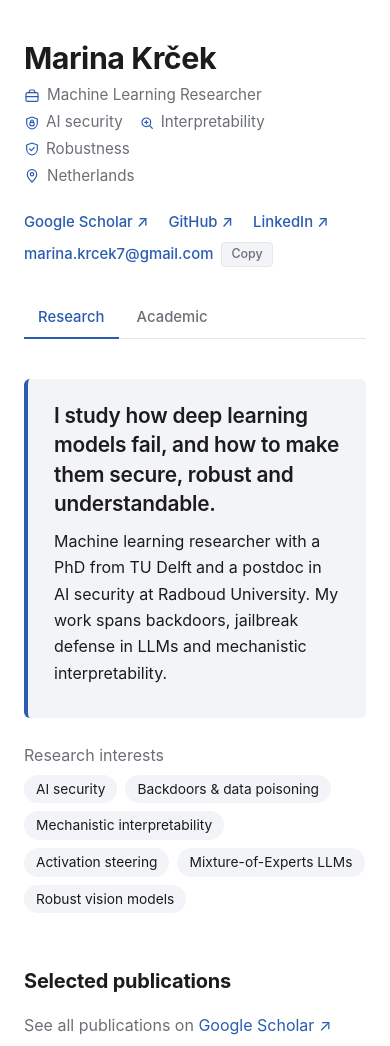
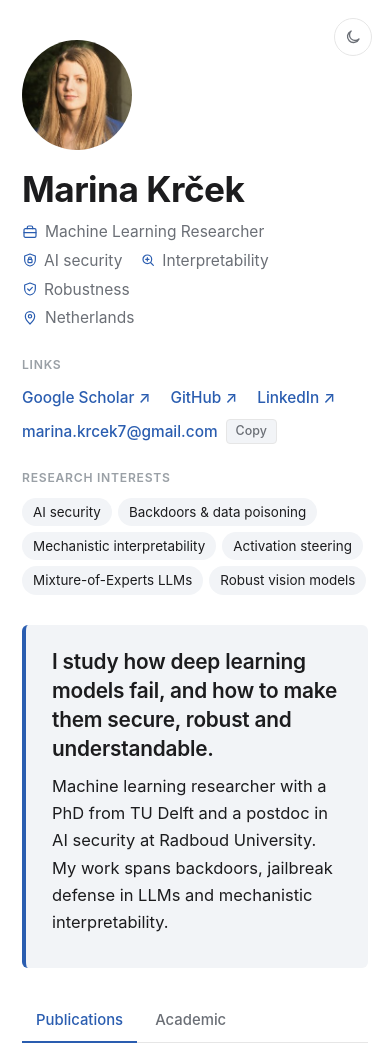
Before and after one commit to marinakrcek/marinakrcek.github.io, a plain HTML site: page index.html in a window 390 px wide. Shown: the top 1046 px of the page. Drawn offline with Linux system fonts and the light colour scheme.

Commit message:
change site structure and add picture

```diff
--- a/index.html
+++ b/index.html
@@ -16,42 +16,58 @@
     --bg: #ffffff;
   }
   @media (prefers-color-scheme: dark) {
-    :root { --text: #ececec; --muted: #a3a7ad; --faint: #7d8288; --accent: #8ab4f8; --rule: #2e2e2e; --chip: #232427; --bg: #151515; }
+    :root:not([data-theme="light"]) { --text: #ececec; --muted: #a3a7ad; --faint: #7d8288; --accent: #8ab4f8; --rule: #2e2e2e; --chip: #232427; --bg: #151515; }
   }
+  :root[data-theme="dark"] { --text: #ececec; --muted: #a3a7ad; --faint: #7d8288; --accent: #8ab4f8; --rule: #2e2e2e; --chip: #232427; --bg: #151515; }
+
+  /* Theme toggle */
+  .theme-toggle { position: fixed; top: 18px; right: 18px; width: 38px; height: 38px; border-radius: 50%; border: 1px solid var(--rule); background: var(--bg); color: var(--muted); cursor: pointer; display: flex; align-items: center; justify-content: center; padding: 0; z-index: 10; }
+  .theme-toggle:hover { color: var(--accent); }
+  .theme-toggle svg { width: 18px; height: 18px; fill: none; stroke: currentColor; stroke-width: 1.8; stroke-linecap: round; stroke-linejoin: round; }
+  .theme-toggle .sun { display: none; }
+  :root.is-dark .theme-toggle .sun { display: block; }
+  :root.is-dark .theme-toggle .moon { display: none; }
   * { box-sizing: border-box; }
   html { scroll-behavior: smooth; }
   body {
     margin: 0; background: var(--bg); color: var(--text);
     font-family: -apple-system, BlinkMacSystemFont, "Segoe UI", "Helvetica Neue", Arial, sans-serif;
-    font-size: 16px; line-height: 1.65;
+    font-size: 16.5px; line-height: 1.65;
   }
   .skip { position: absolute; left: -999px; }
   .skip:focus { left: 16px; top: 16px; background: var(--bg); padding: 6px 10px; }
-  main { max-width: 720px; margin: 0 auto; padding: 64px 24px 48px; }
+  main { max-width: 1080px; margin: 0 auto; padding: 64px 32px 48px; }
+  .layout { display: grid; grid-template-columns: 280px minmax(0, 1fr); gap: 56px; align-items: start; }
+  .side { position: sticky; top: 40px; font-size: 0.96rem; }
+  .content { min-width: 0; }
+  .side-label { font-size: 0.76rem; font-weight: 600; text-transform: uppercase; letter-spacing: 0.06em; color: var(--faint); margin: 0 0 10px; }
+  .side-label + * + .side-label, .side .interests-label { margin-top: 30px; }
   a { color: var(--accent); text-decoration: none; }
   a:hover { text-decoration: underline; }
 
   /* Header */
-  .brand { display: flex; align-items: center; gap: 22px; }
-  .avatar { width: 112px; height: 112px; border-radius: 50%; object-fit: cover; flex-shrink: 0; }
-  .brand h1 { font-size: 1.9rem; font-weight: 650; margin: 0; letter-spacing: -0.015em; line-height: 1.2; }
-  .meta { margin: 8px 0 0; color: var(--muted); font-size: 0.95rem; line-height: 1.5; display: flex; flex-direction: column; gap: 4px; }
+  .brand { margin: 0 0 28px; }
+  .avatar { display: block; width: 170px; height: 170px; margin: 0 0 30px; border-radius: 50%; object-fit: cover; flex-shrink: 0; }
+  .brand h1 { font-size: 2.2rem; font-weight: 650; margin: 0; letter-spacing: -0.015em; line-height: 1.2; }
+  .meta { margin: 10px 0 0; color: var(--muted); font-size: 0.97rem; line-height: 1.5; display: flex; flex-direction: column; gap: 5px; }
+  .avatar-ph { display: flex; align-items: center; justify-content: center; background: var(--chip); color: var(--accent); font-size: 2.6rem; font-weight: 600; letter-spacing: 0.02em; }
   .mi { display: flex; align-items: center; gap: 7px; flex-wrap: wrap; }
   .mi svg { width: 16px; height: 16px; flex-shrink: 0; fill: none; stroke: var(--accent); stroke-width: 1.8; stroke-linecap: round; stroke-linejoin: round; }
-  .topics { gap: 4px 16px; }
+  .topics { gap: 6px 18px; }
   .topics span { display: inline-flex; align-items: center; gap: 6px; }
-  .linkrow { margin: 22px 0 0; display: flex; flex-wrap: wrap; gap: 8px 20px; font-size: 0.93rem; font-weight: 500; }
+  .linkrow { margin: 0; display: flex; flex-direction: column; gap: 6px; font-weight: 500; }
+  .linkrow .email { flex-wrap: nowrap; }
 
   /* Sections */
-  h2 { font-size: 1.25rem; font-weight: 650; margin: 52px 0 14px; letter-spacing: -0.01em; }
+  h2 { font-size: 1.25rem; font-weight: 650; margin: 44px 0 14px; letter-spacing: -0.01em; }
   h3 { font-size: 1.02rem; font-weight: 600; margin: 26px 0 6px; }
   p { margin: 0 0 14px; }
-  .interests { display: flex; flex-wrap: wrap; gap: 8px; margin: 6px 0 0; padding: 0; list-style: none; }
-  .interests li { background: var(--chip); border-radius: 999px; padding: 3px 12px; font-size: 0.86rem; }
+  .interests { display: flex; flex-wrap: wrap; gap: 6px; margin: 0; padding: 0; list-style: none; }
+  .interests li { background: var(--chip); border-radius: 999px; padding: 3px 11px; font-size: 0.84rem; }
   .muted { color: var(--muted); }
 
   /* Profile highlight */
-  .profile { margin: 40px 0 0; padding: 22px 26px; background: var(--chip); border-left: 4px solid var(--accent); border-radius: 6px; }
+  .profile { margin: 0 0 32px; padding: 22px 26px; background: var(--chip); border-left: 4px solid var(--accent); border-radius: 6px; }
   .profile p { margin: 0 0 10px; }
   .profile .lead { font-size: 1.3rem; font-weight: 600; line-height: 1.4; letter-spacing: -0.01em; }
   .profile .open { margin: 0; font-weight: 600; color: var(--accent); font-size: 0.95rem; }
@@ -76,11 +92,12 @@
   .tl .detail { font-size: 0.93rem; color: var(--muted); }
 
   /* Tabs */
-  .tabs { display: flex; gap: 4px; margin: 30px 0 0; border-bottom: 1px solid var(--rule); }
+  .tabs { display: flex; gap: 4px; margin: 0; border-bottom: 1px solid var(--rule); }
   .tabs a { padding: 8px 14px; font-size: 0.93rem; font-weight: 500; color: var(--muted); border-bottom: 2px solid transparent; margin-bottom: -1px; }
   .tabs a:hover { text-decoration: none; color: var(--text); }
   .tabs a.active { color: var(--accent); border-bottom-color: var(--accent); }
   .panel[hidden] { display: none; }
+  .panel > h2:first-child { margin-top: 28px; }
 
   /* Email */
   .email { display: inline-flex; align-items: center; gap: 8px; }
@@ -98,19 +115,69 @@
 
   footer { margin-top: 56px; padding-top: 18px; border-top: 1px solid var(--rule); color: var(--faint); font-size: 0.82rem; display: flex; justify-content: space-between; flex-wrap: wrap; gap: 8px; }
 
-  @media (max-width: 560px) {
-    main { padding-top: 40px; }
-    .brand { flex-direction: column; align-items: flex-start; gap: 14px; }
-    .avatar { width: 96px; height: 96px; }
+  @media (max-width: 820px) {
+    main { padding: 40px 22px 40px; }
+    .layout { display: flex; flex-direction: column; gap: 0; }
+    .side, .content { display: contents; }
+    .side > * { order: 3; }
+    .content > * { order: 4; }
+    .side > .avatar { order: 1; margin-bottom: 18px; }
+    .content > .brand { order: 2; margin-bottom: 26px; }
+    .linkrow { margin-bottom: 24px; }
+    .interests { margin-bottom: 30px; }
+    .side .interests-label { margin-top: 0; }
+    .content > * { width: 100%; }
+    .avatar { width: 110px; height: 110px; }
+    .avatar-ph { font-size: 1.7rem; }
+    .avatar { margin-bottom: 20px; }
+    .linkrow { flex-direction: row; flex-wrap: wrap; gap: 8px 20px; }
   }
 </style>
+<script>
+  (function () {
+    var t = null;
+    try { t = localStorage.getItem('theme'); } catch (e) {}
+    if (t === 'dark' || t === 'light') document.documentElement.setAttribute('data-theme', t);
+  })();
+</script>
 </head>
 <body>
 <a class="skip" href="#main-content">Skip to content</a>
+<button class="theme-toggle" type="button" aria-label="Toggle dark mode" title="Toggle dark mode">
+  <svg class="moon" viewBox="0 0 24 24" aria-hidden="true"><path d="M20 14.5A8 8 0 1 1 9.5 4a6.5 6.5 0 0 0 10.5 10.5z"/></svg>
+  <svg class="sun" viewBox="0 0 24 24" aria-hidden="true"><circle cx="12" cy="12" r="4"/><path d="M12 2v2M12 20v2M4.9 4.9l1.4 1.4M17.7 17.7l1.4 1.4M2 12h2M20 12h2M4.9 19.1l1.4-1.4M17.7 6.3l1.4-1.4"/></svg>
+</button>
 <main>
 
+
+<div class="layout">
+
+<aside class="side">
+ <img class="avatar" src="mk.jpeg" alt="Marina">
+
+
+<div class="side-label">Links</div>
+<nav class="linkrow" aria-label="Profiles">
+  <a href="https://scholar.google.com/citations?user=4zt0cJ4AAAAJ">Google Scholar ↗</a>
+  <a href="https://github.com/marinakrcek">GitHub ↗</a>
+  <a href="https://www.linkedin.com/in/marinakrcek">LinkedIn ↗</a>
+  <span class="email"><a href="mailto:marina.krcek7@gmail.com">marina.krcek7@gmail.com</a><button class="copy" type="button" data-copy="marina.krcek7@gmail.com">Copy</button></span>
+<!--  <a href="cv.pdf" download>Download CV ↓</a>-->
+</nav>
+
+<div class="side-label interests-label">Research interests</div>
+<ul class="interests">
+  <li>AI security</li>
+  <li>Backdoors &amp; data poisoning</li>
+  <li>Mechanistic interpretability</li>
+  <li>Activation steering</li>
+  <li>Mixture-of-Experts LLMs</li>
+  <li>Robust vision models</li>
+</ul>
+</aside>
+
+<div class="content">
 <header class="brand">
-<!--  <img class="avatar" src="photo.jpg" alt="Portrait of Marina Krček">-->
   <div>
     <h1>Marina Krček</h1>
     <div class="meta">
@@ -131,16 +198,13 @@
   </div>
 </header>
 
-<nav class="linkrow" aria-label="Profiles">
-  <a href="https://scholar.google.com/citations?user=4zt0cJ4AAAAJ">Google Scholar ↗</a>
-  <a href="https://github.com/marinakrcek">GitHub ↗</a>
-  <a href="https://www.linkedin.com/in/marinakrcek">LinkedIn ↗</a>
-  <span class="email"><a href="mailto:marina.krcek7@gmail.com">marina.krcek7@gmail.com</a><button class="copy" type="button" data-copy="marina.krcek7@gmail.com">Copy</button></span>
-<!--  <a href="cv.pdf" download>Download CV ↓</a>-->
-</nav>
+<section class="profile">
+  <p class="lead">I study how deep learning models fail, and how to make them secure, robust and understandable.</p>
+  <p>Machine learning researcher with a PhD from TU Delft and a postdoc in AI security at Radboud University. My work spans backdoors, jailbreak defense in LLMs and mechanistic interpretability.</p>
+</section>
 
 <nav class="tabs" aria-label="Sections">
-  <a href="#home" data-tab="home">Research</a>
+  <a href="#home" data-tab="home">Publications</a>
   <a href="#service" data-tab="service">Academic</a>
 </nav>
 
@@ -148,20 +212,8 @@
 
 <div class="panel" id="panel-home">
 
-<section class="profile">
-  <p class="lead">I study how deep learning models fail, and how to make them secure, robust and understandable.</p>
-  <p>Machine learning researcher with a PhD from TU Delft and a postdoc in AI security at Radboud University. My work spans backdoors, jailbreak defense in LLMs and mechanistic interpretability.</p>
-</section>
 
-<p class="muted" style="margin:24px 0 4px">Research interests</p>
-<ul class="interests">
-  <li>AI security</li>
-  <li>Backdoors &amp; data poisoning</li>
-  <li>Mechanistic interpretability</li>
-  <li>Activation steering</li>
-  <li>Mixture-of-Experts LLMs</li>
-  <li>Robust vision models</li>
-</ul>
+
 
 <h2>Selected publications</h2>
 <p class="muted">See all publications on <a href="https://scholar.google.com/citations?user=4zt0cJ4AAAAJ">Google Scholar ↗</a></p>
@@ -284,6 +336,8 @@
 </div>
 
 </div>
+</div>
+</div>
 
 <footer>
   <span>© 2026 Marina Krček</span>
@@ -303,6 +357,22 @@
     window.addEventListener('hashchange', function () { show(location.hash.slice(1)); });
     show(location.hash.slice(1));
 
+    var root = document.documentElement;
+    var mq = window.matchMedia('(prefers-color-scheme: dark)');
+    function isDark() {
+      var t = root.getAttribute('data-theme');
+      return t ? t === 'dark' : mq.matches;
+    }
+    function sync() { root.classList.toggle('is-dark', isDark()); }
+    sync();
+    if (mq.addEventListener) mq.addEventListener('change', sync);
+    document.querySelector('.theme-toggle').addEventListener('click', function () {
+      var next = isDark() ? 'light' : 'dark';
+      root.setAttribute('data-theme', next);
+      try { localStorage.setItem('theme', next); } catch (e) {}
+      sync();
+    });
+
     document.querySelectorAll('.copy').forEach(function (b) {
       b.addEventListener('click', function () {
         var text = b.dataset.copy;
```
Also changed, not shown: mk.jpeg (added).
